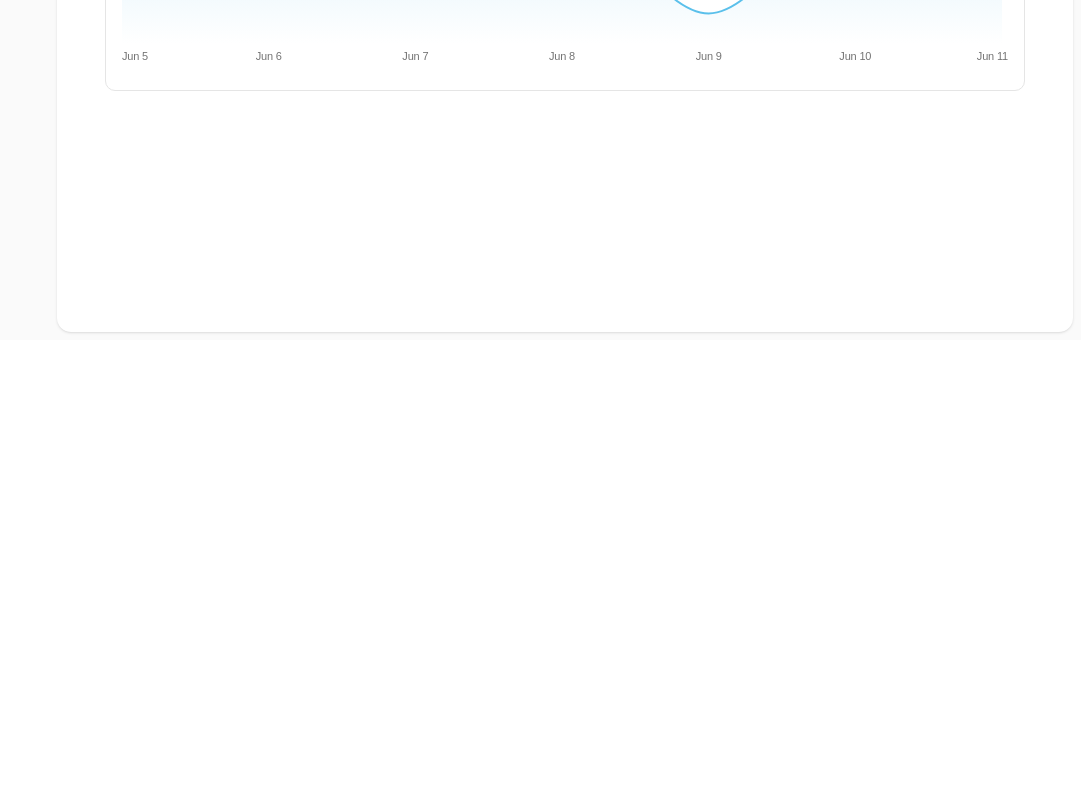
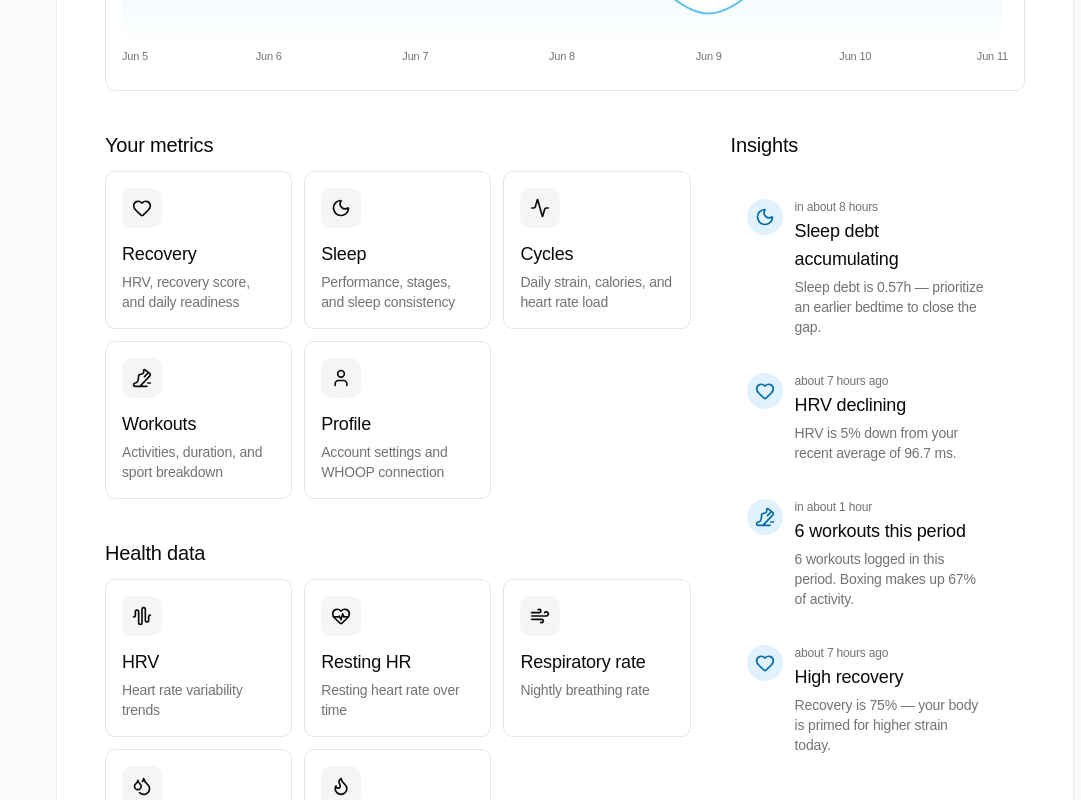
Before and after one commit to PunGrumpy/whoopy, a Next.js app in the folder apps/web/: page /dashboard in a window 1280 px wide. Shown: the part 460-1260 px from the top of the page, without its empty margins (199-1280 px from the left). Before the commit the page ends 800 px from the top, so only its background shows below. Built offline with nearby package versions, Linux system fonts and the light colour scheme; a web font is replaced by a local one.

Commit message:
feat(web): wire explore and insights into home dashboard
Add the two-column explore and insights section below the home metrics grid.

```diff
--- a/apps/web/app/dashboard/(home)/page.tsx
+++ b/apps/web/app/dashboard/(home)/page.tsx
@@ -2,6 +2,12 @@ import { TimeRangeSelector } from "@/components/time-range";
 import { HomeMetricsProvider } from "@/components/time-range/context";
 
 import { DayStrainCard } from "./components/day-strain-card";
+import {
+  ExploreSection,
+  HEALTH_EXPLORE_ITEMS,
+  METRIC_EXPLORE_ITEMS,
+} from "./components/explore";
+import { InsightsPanel } from "./components/insights-panel";
 import { RecoveryCard } from "./components/recovery-card";
 import { SleepCard } from "./components/sleep-card";
 import { StrainTrendCard } from "./components/strain-trend-card";
@@ -25,6 +31,19 @@ const DashboardPage = () => (
               <StrainTrendCard />
             </div>
           </section>
+          <section className="grid grid-cols-1 gap-10 lg:grid-cols-[1fr_min(22rem,32%)]">
+            <div className="flex flex-col gap-10">
+              <ExploreSection
+                items={METRIC_EXPLORE_ITEMS}
+                title="Your metrics"
+              />
+              <ExploreSection
+                items={HEALTH_EXPLORE_ITEMS}
+                title="Health data"
+              />
+            </div>
+            <InsightsPanel />
+          </section>
         </HomeMetricsProvider>
       </div>
     </div>
```
